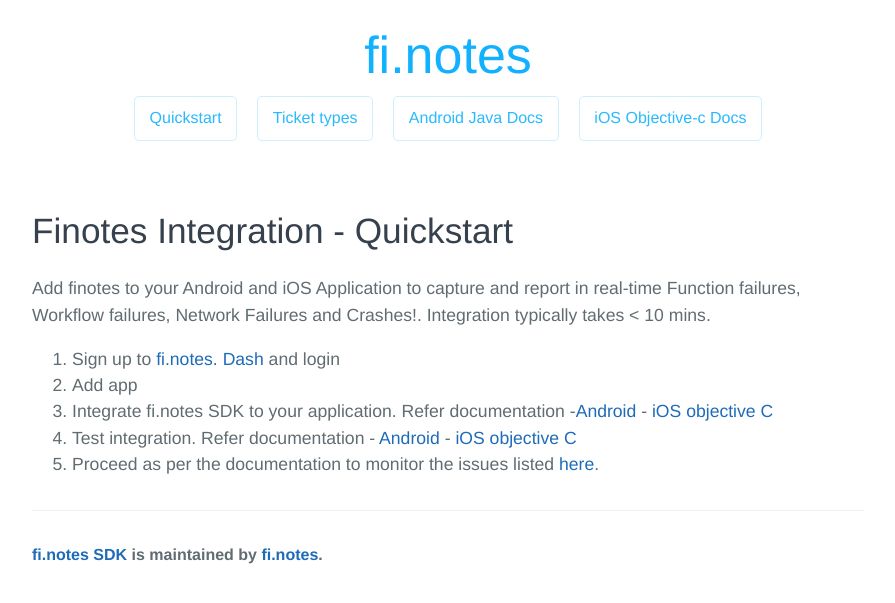
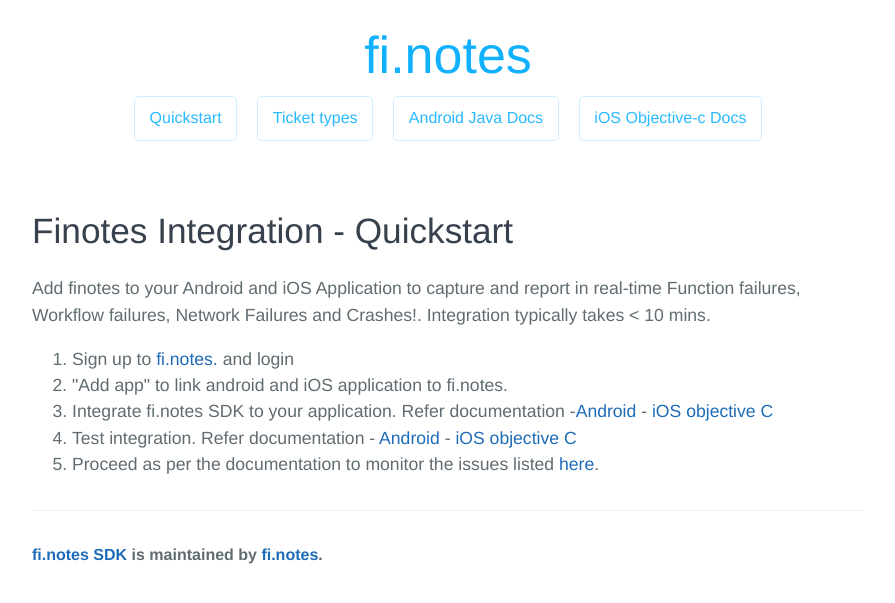
Before and after one commit to finotes/finotes.github.io, a Jekyll site: the page built from index.html, in a window 1280 px wide. Shown: the top 603 px of the page, without its empty margins (192-1087 px from the left). Built offline with Jekyll 4.4.1, drawn with Linux system fonts in a browser that asks for light colours; some web fonts are replaced.

Commit message:
Update index.html

```diff
--- a/index.html
+++ b/index.html
@@ -7,8 +7,8 @@ title: Finotes SDK
 	<p>Add finotes to your Android and iOS Application to capture and report in real-time Function failures,
 Workflow failures, Network Failures and Crashes!. Integration typically takes < 10 mins.</p>
 	<ol>
-		<li>Sign up to <a href="http://app.finotes.com/FinotesRS" target="_blank">fi.notes. Dash</a> and login</li>
-		<li>Add app</li>
+		<li>Sign up to <a href="http://app.finotes.com/FinotesRS" target="_blank">fi.notes.</a> and login</li>
+		<li>"Add app" to link android and iOS application to fi.notes.</li>
 		<li>Integrate fi.notes SDK to your application. Refer documentation -<a href="/2018/01/19/android-java-docs" target="_blank">Android</a> - <a href="/2018/01/19/ios-docs" target="_blank">iOS objective C</a></li>
 		<li>Test integration. Refer documentation - <a href="/2018/01/19/android-java-docs#test" target="_blank">Android</a> - <a href="/2018/01/19/ios-docs#test" target="_blank">iOS objective C</a></li>
 		<li>Proceed as per the documentation to monitor the issues listed <a href="https://finotes.github.io/ticket_types.html" target="_blank">here</a>.</li>
```
